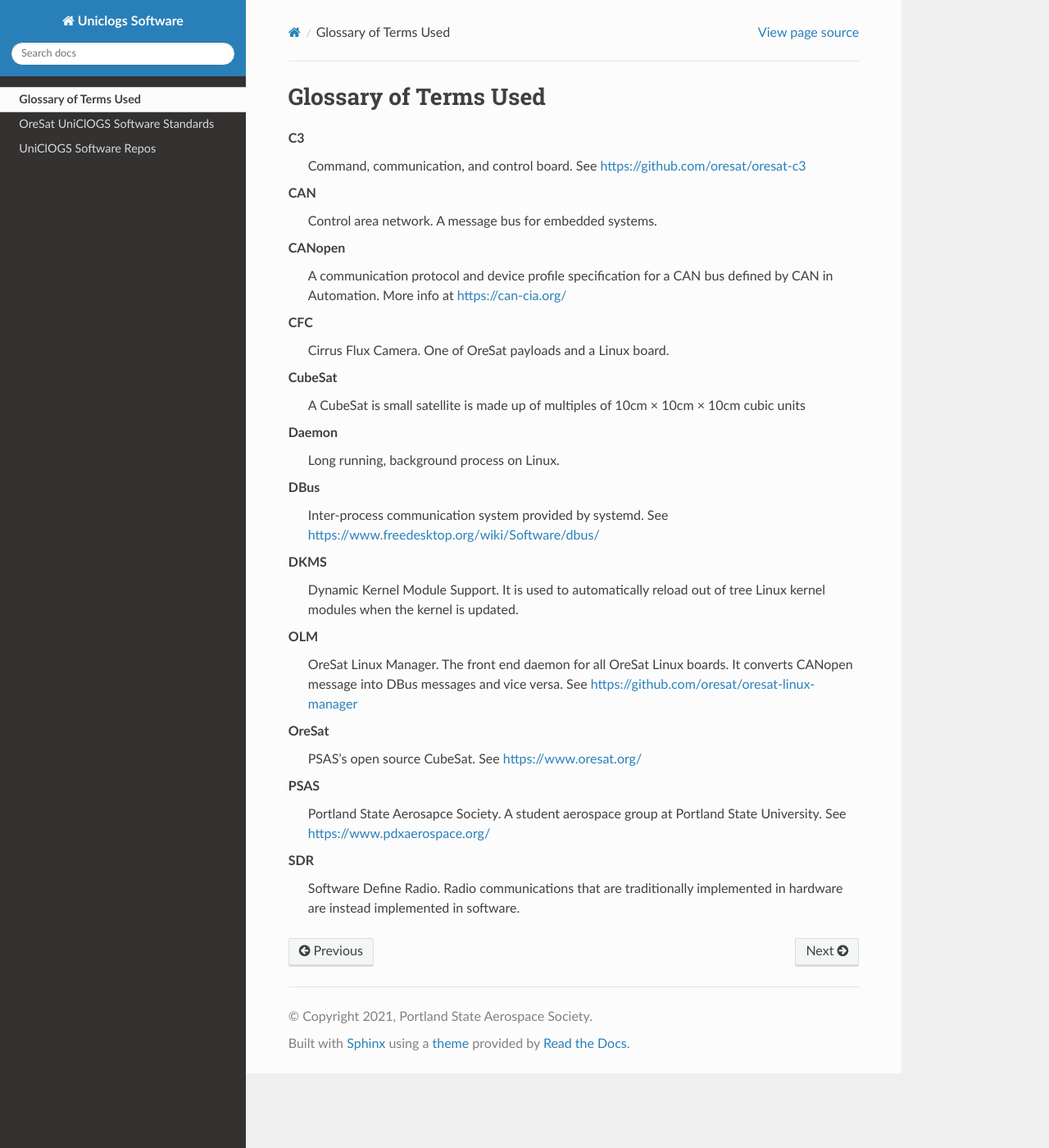
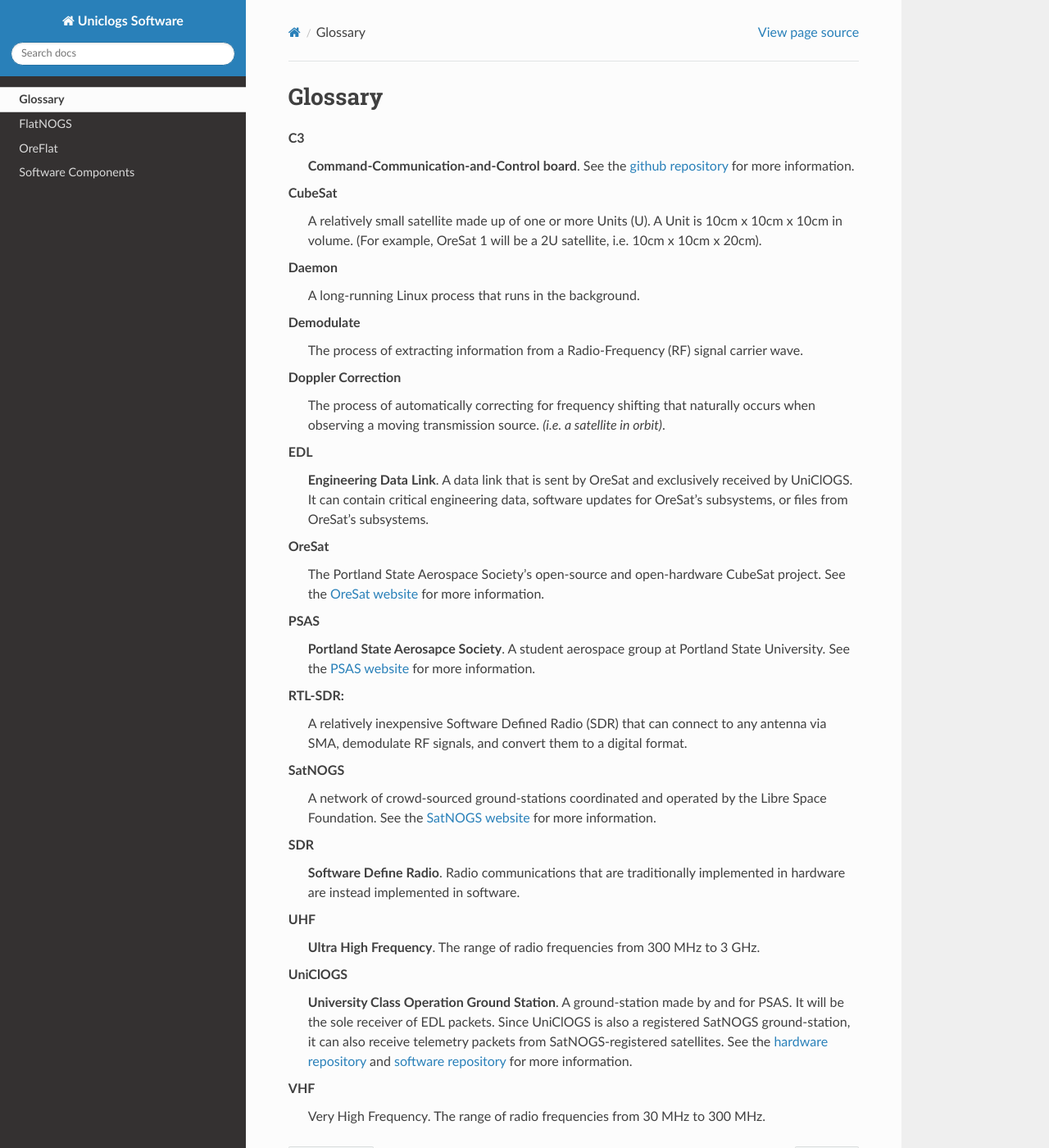
Before and after one commit to uniclogs/uniclogs-docs, a Sphinx documentation site: the page built from docs/glossary.rst, in a window 1280 px wide and 1400 px high. Shown: the whole window at 82% size. Built offline with Sphinx 7.4.7 and the Read the Docs theme 2.0.0, drawn with Linux system fonts in a browser that asks for light colours.

Commit message:
Add FlatNOGS documentation
Update README
Update submodules

```diff
--- /dev/null
+++ b/docs/flatnogs.rst
@@ -0,0 +1,87 @@
+FlatNOGS
+========
+
+.. image:: ../images/flatnogs.png
+
+Introduction
+------------
+
+FlatNOGS is a mock-ground-station that is intended to simulate a generic SatNOGS ground-station capable of observing telemetry beacons from OreSat.
+
+Taken from the `UniClOGS Hardware Repository <https://github.com/oresat/uniclogs-hardware/#rf-links>`_.
+
+    "The ground station infrastructure provides two communications functions between the ground and the spacecraft, (1) downlink communications on UHF for the Telemetry Beacons and Command Responses from the spacecraft, (2) uplink communications on L-Band for the Commands to the spacecraft, and (3) downlink communications on S-band for mission payload and camera data."
+
+FlatNOGS is primarily concerned with testing and demonstrating the functionality of link #1: downlink communications on the UHF band for the purposes of telemetry.
+
+More specifically, we want to be able to capture telemetry from any ground-station in the SatNOGS network, where it will be demodulated and decoded, which will then be automatically uploaded to the SatNOGS Database, where we (the OreSat team) can re-obtain our telemetry via the SatNOGS DB API.
+
+References and Guides Used
+--------------------------
+
+For the purposes of continuity and closest-simulation of a ground-station, this setup follows the guides provided by SatNOGS very closely with little deviation. A few extra tools have also been installed in order to aide in live-testing.
+
+**See:**
+
+1. `SatNOGS's Raspberry Pi Setup <https://wiki.satnogs.org/Raspberry_Pi>`_
+2. `SatNOGS's Client Setup <https://wiki.satnogs.org/SatNOGS_Client_Setup>`_
+3. `The rtl-sdr package wiki <https://osmocom.org/projects/rtl-sdr/wiki>`_
+4. `GQRX Website <https://gqrx.dk/>`_
+
+.. note::
+  The `rtl-sdr` package is unofficial and not maintained by the owners of RTL-SDR.
+
+Hardware
+--------
+
+1. Raspberry Pi Model 4B rev1.1
+2. RTL-SDR R820T SDR
+3. USB3.0 Gigabit LAN Adapter
+
+**A word about the 2020-2021 FlatSat Network Infrastructure:**
+
+Due to the 2019-2021 pandemic and following restricted access to our labs in the Engineering Building, the FlatSat bench is physically separated from the UniClOGS server.
+
+FlatSat is located in the Portland State Business Accelerator (PSBA) building, whereas the UniClOGS server is located in the Engineering Building (EB) on the PSU campus.
+
+To enable easy access both physically and digitally to the FlatSat bench, a sub-network of devices has been created by bridging all devices in the PSBA lab to the MDC via USB (LAN over USB) of which the MDC is then bridged to the UniClOGS server in the EB lab.
+
+**A word about Raspberry Pi 4B and OTG:**
+
+The Raspberry Pi 4 has had `documented issues <https://hackaday.com/2019/07/16/exploring-the-raspberry-pi-4-usb-c-issue-in-depth/>`_ with its On-The-Go (OTG) capabilities which is related to their choice of implementation of the USB-C port. The fix involves the installation of several drivers, some unofficial, as well as the rather complicated process of `manually enabling hardware overlays and additional kernel modules <https://encom.eu.org/posts/otg-ethernet-raspi/>`_.
+
+Since a network connection over USB is required of FlatNOGS, (due to aforementioned network-requirements), this setup opts for the simpler solution: an Ethernet-to-USB adapter.
+
+Operating System
+----------------
+
+1. Raspbian Buster 10 (arm71)
+
+For purposes of continuity, the custom edition of Raspbian provided by SatNOGS is used, (`Release 2020122700 <https://gitlab.com/librespacefoundation/satnogs/satnogs-pi-gen/-/jobs/artifacts/2020122700/download?job=release>`_).
+
+Software
+--------
+
+**On FlatNOGS:**
+
+1. `satnogs-setup`: SatNOGS's client and general configuration manager
+2. `satnogs-client`: SatNOGS's daemon for scheduling and processing satellite observations.
+3. `gr-satnogs`: SatNOGS's fork of `gr_satellites` which provides tools for analyzing RF IQ waterfalls
+4. `rtl-sdr`: An unofficial package for binding raw RTL-SDR waterfall data to a TCP socket
+
+**Off FlatNOGS:**
+
+1. `gqrx`: A general-purpose SDR-receiver powered by GNU Radio.
+
+
+Example Config
+--------------
+
+This is an example config taken from this `SatNOGS Observation`_. The section of importance is the `"radio"`` dictionary, wherein all of the important radio parameters specifically for observing OreFlat from FlatNOGS are defined.
+
+Any applicable parameters should be matched across tools, *(such as gqrx)*, for the purposes of continuity.
+
+.. literalinclude:: gs-config.json
+  :language: JSON
+
+.. _SatNOGS Observation: https://network-dev.satnogs.org/observations/31527
--- a/docs/glossary.rst
+++ b/docs/glossary.rst
@@ -1,53 +1,47 @@
-.. _glossary:
-
-=======================
- Glossary of Terms Used
-=======================
+Glossary
+========
 
 .. glossary::
     :sorted:
 
+    C3
+        **Command-Communication-and-Control board**. See the `github repository <https://github.com/oresat/oresat-c3>`_ for more information.
+
     CubeSat
-        A CubeSat is small satellite is made up of multiples of 10cm × 10cm ×
-        10cm cubic units
+        A relatively small satellite made up of one or more Units (U). A Unit is 10cm x 10cm x 10cm in volume. (For example, OreSat 1 will be a 2U satellite, i.e. 10cm x 10cm x 20cm).
+
+    Daemon
+        A long-running Linux process that runs in the background.
+
+    Demodulate
+      The process of extracting information from a Radio-Frequency (RF) signal carrier wave.
+
+    Doppler Correction
+        The process of automatically correcting for frequency shifting that naturally occurs when observing a moving transmission source. *(i.e. a satellite in orbit)*.
+
+    EDL
+        **Engineering Data Link**. A data link that is sent by OreSat and exclusively received by UniClOGS. It can contain critical engineering data, software updates for OreSat's subsystems, or files from OreSat's subsystems.
 
     OreSat
-        PSAS's open source CubeSat. See https://www.oresat.org/
+        The Portland State Aerospace Society's open-source and open-hardware CubeSat project. See the `OreSat website <https://www.oresat.org>`_ for more information.
 
     PSAS
-        Portland State Aerosapce Society. A student aerospace group at
-        Portland State University. See https://www.pdxaerospace.org/
+        **Portland State Aerosapce Society**. A student aerospace group at Portland State University. See the `PSAS website <https://www.pdxaerospace.org>`_ for more information.
 
-    DBus
-        Inter-process communication system provided by systemd. See
-        https://www.freedesktop.org/wiki/Software/dbus/
+    RTL-SDR:
+        A relatively inexpensive Software Defined Radio (SDR) that can connect to any antenna via SMA, demodulate RF signals, and convert them to a digital format.
 
-    DKMS
-        Dynamic Kernel Module Support. It is used to automatically reload out
-        of tree Linux kernel modules when the kernel is updated.
-
-    CFC
-        Cirrus Flux Camera. One of OreSat payloads and a Linux board.
+    SatNOGS
+        A network of crowd-sourced ground-stations coordinated and operated by the Libre Space Foundation. See the `SatNOGS website <https://satnogs.org/about>`_ for more information.
 
     SDR
-        Software Define Radio. Radio communications that are traditionally
-        implemented in hardware are instead implemented in software.
+        **Software Define Radio**. Radio communications that are traditionally implemented in hardware are instead implemented in software.
 
-    C3
-        Command, communication, and control board. See
-        https://github.com/oresat/oresat-c3
+    UHF
+        **Ultra High Frequency**. The range of radio frequencies from 300 MHz to 3 GHz.
 
-    Daemon
-        Long running, background process on Linux.
+    UniClOGS
+        **University Class Operation Ground Station**. A ground-station made by and for PSAS. It will be the sole receiver of EDL packets. Since UniClOGS is also a registered SatNOGS ground-station, it can also receive telemetry packets from SatNOGS-registered satellites. See the `hardware repository <https://github.com/oresat/uniclogs-hardware>`_ and `software repository <https://github.com/oresat/uniclogs-software>`_ for more information.
 
-    CAN
-        Control area network. A message bus for embedded systems.
-
-    CANopen
-        A communication protocol and device profile specification for a CAN
-        bus defined by CAN in Automation. More info at https://can-cia.org/
-
-    OLM
-        OreSat Linux Manager. The front end daemon for all OreSat Linux boards.
-        It converts CANopen message into DBus messages and vice versa. See
-        https://github.com/oresat/oresat-linux-manager
+    VHF
+        Very High Frequency. The range of radio frequencies from 30 MHz to 300 MHz.
--- a/docs/repos.rst
+++ /dev/null
@@ -1,14 +0,0 @@
-UniClOGS Software Repos
-=======================
-
-System Level Software
----------------------
-
-Common software that is on or used by all OreSat Linux Boards.
-
-- `uniclogs-cosi <https://github.com/oresat/uniclogs-cosi>`_ COsmos SpaceTrack/SatNOGS Interface
-- `uniclogs-cosmos <https://github.com/oresat/uniclogs-cosmos>`_ OreSat's custom configurations for COSMOS (Ball Aerospace) on UniClOGS
-- `uniclogs-pass-calculator <https://github.com/oresat/uniclogs-pass-calculator>`_ A common python module for calculating orbital passes used by ULTRA and RADS. Mostly a simple wrapper ontop of skyfield
-- `uniclogs-rads <https://github.com/oresat/uniclogs-rads>`_ Mangages requests to use OreSat live. Allows for modification of a PSQL schedule and allows for an override to reserve a pass for PSAS through a curses GUI
-- `uniclogs-stationd <https://github.com/oresat/uniclogs-stationd>`_ UniClOGS station UDP power management daemon
-- `uniclogs-ultra <https://github.com/oresat/uniclogs-ultra>`_ UniClOGS Live Telemetry and Request API, A service for providing a public access interface to internal UniClOGS data
--- /dev/null
+++ b/docs/software/cosmos.rst
@@ -0,0 +1,4 @@
+COSMOS
+======
+
+- `Github Repository <https://github.com/oresat/uniclogs-cosmos>`_
--- /dev/null
+++ b/docs/software/cossi.rst
@@ -0,0 +1,4 @@
+CoSSI
+=====
+
+- `Github Repository <https://github.com/oresat/uniclogs-cosi>`_
--- /dev/null
+++ b/docs/software/pass-calculator.rst
@@ -0,0 +1,4 @@
+Pass Calculator
+===============
+
+- `Github Repository <https://github.com/oresat/uniclogs-pass-calculator>`_
--- /dev/null
+++ b/docs/software/rads.rst
@@ -0,0 +1,4 @@
+RADS
+====
+
+- `Github Repository <https://github.com/oresat/uniclogs-rads>`_
--- /dev/null
+++ b/docs/software/stationd.rst
@@ -0,0 +1,4 @@
+StationD
+========
+
+- `Github Repository <https://github.com/oresat/uniclogs-stationd>`_
--- /dev/null
+++ b/docs/software/ultra.rst
@@ -0,0 +1,4 @@
+ULTRA
+=====
+
+- `Github Repository <https://github.com/oresat/uniclogs-ultra>`_
--- a/docs/standards.rst
+++ /dev/null
@@ -1,11 +0,0 @@
-OreSat UniClOGS Software Standards
-==================================
-
-.. toctree::
-    :maxdepth: 2
-
-.. OreSat repos
-
-.. Other repos
-
-.. Other links
```
Also changed, not shown: README.md (+40 -1 lines), docs/gs-config.json (added, +39 -0 lines), docs/index.rst (+24 -16 lines), docs/oreflat.rst (added, +9 -0 lines), docs/software/index.rst (added, +14 -0 lines), images/integrated-data-flow.png (added), images/oresat-patch.png (added), 3 other files.
